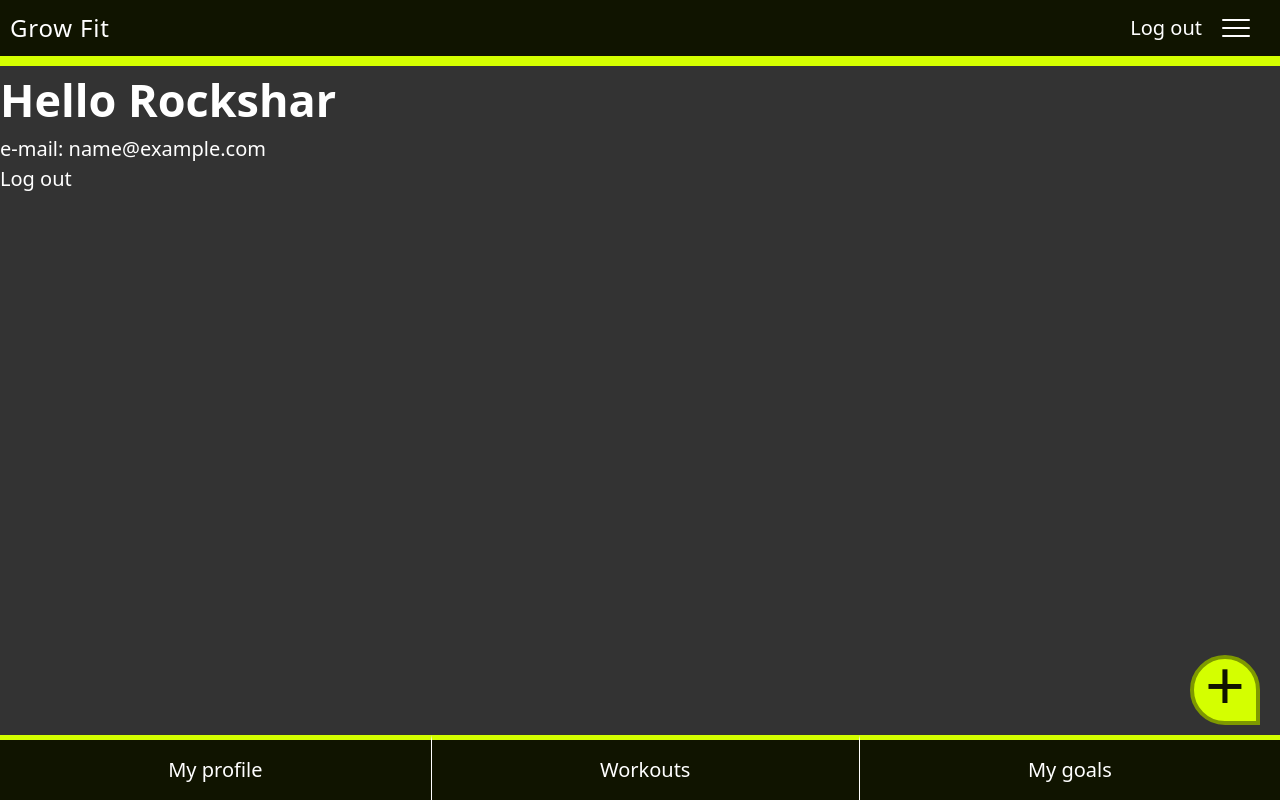
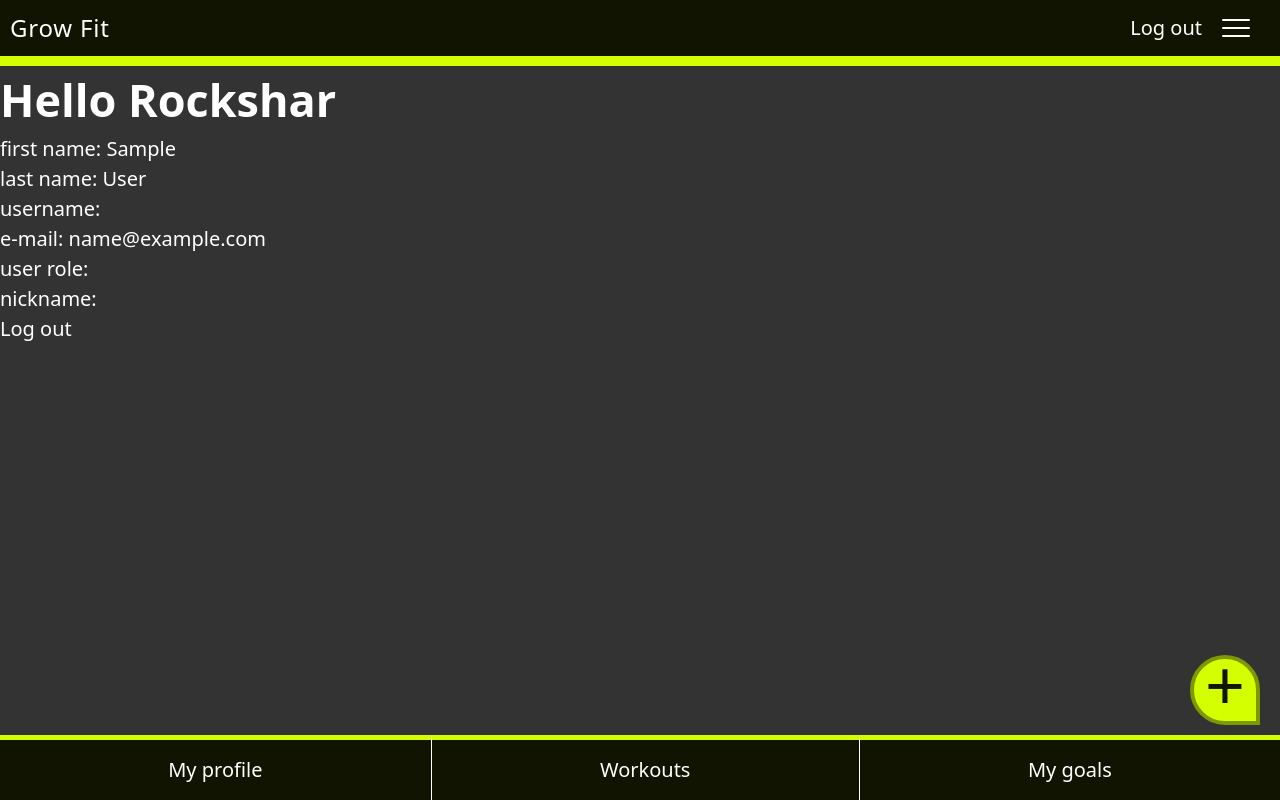
Before and after one commit to Joosthe/grow-fit-app, a React (Vite) app: page /profile in a window 1280 px wide. Built offline with nearby package versions, Linux system fonts and the light colour scheme; no server answers; sample sign-in values are in the browser's storage.

Commit message:
updates registerpage

```diff
--- a/src/Components/Pages/Userpages/ProfilePage.jsx
+++ b/src/Components/Pages/Userpages/ProfilePage.jsx
@@ -10,8 +10,17 @@ import Container from '../../Wrappers/Container';
 
   return(
     <Container>
+      <section>
+
+      </section>
       <h1 className="text-4xl font-semibold">Hello Rockshar</h1>
+      {console.log(currentUser)}
+      <p>first name: {currentUser.firstName}</p>
+      <p>last name: {currentUser.lastName}</p>
+      <p>username: {currentUser.userName}</p>
       <p>e-mail: {currentUser.email}</p>
+      <p>user role: {currentUser.userRoles}</p>
+      <p>nickname: {currentUser.nicknames}</p>
       <LogoutButton/>
     </Container>
   )
--- a/src/Components/Pages/Userpages/Registerpage.jsx
+++ b/src/Components/Pages/Userpages/Registerpage.jsx
@@ -16,28 +16,35 @@ function RegisterPage() {
   const { userRegister} = useUser();
   const [loading, setLoading] =  useState(false)
   const {setSuccesMessage, setErrorMessage} = useError();
-  const [isDone, setIsDone] = useState(false);
 
   const registerEmailRef = useRef();
   const registerPasswordRef =  useRef();
   const registerConfPasswordRef =  useRef();
+  const registeruserNameRef =  useRef();
 
   async function handleSubmit(e){
     e.preventDefault()
+    const email =  registerEmailRef.current.value
     const password = registerPasswordRef.current.value;
     const passwordConfirm = registerConfPasswordRef.current.value;
+    const username =  registeruserNameRef.current.value;
 
     if(password !== passwordConfirm){
       return setErrorMessage('Passwords do not match')
     }
+    if(username.length <= 0 ){
+      return setErrorMessage('username is not defined yet')
+    }
+
     if(password.length <= 6 || passwordConfirm.length <= 6 ){
       return setErrorMessage('password should be longer then 6 characters')
     }
     try{
       setLoading(true);
       await userRegister(
-        registerEmailRef.current.value,
-        registerPasswordRef.current.value
+        email,
+        password,
+        username
       )
     }catch(err){
       if(err.message){
@@ -47,7 +54,6 @@ function RegisterPage() {
         return setErrorMessage('failed to sign in')
       }
     }
-
     setLoading(false);
     setSuccesMessage('you have created a new user')
     history.push('/profile');
@@ -61,6 +67,10 @@ function RegisterPage() {
           <div className="form-group" id="registeremail">
             <label>E-mail</label>
             <input type="email" ref={registerEmailRef} required/>
+          </div>
+          <div className="form-group" id="registerusername">
+            <label>Username</label>
+            <input type="text" ref={registeruserNameRef} required/>
           </div>
           <div className="form-group" id="registerpassword">
             <label>Password</label>
--- a/src/Contexts/userContext.jsx
+++ b/src/Contexts/userContext.jsx
@@ -11,18 +11,17 @@ export function useUser(){
 }
 
 export const UserProvider = ({children}) => {
-  const [userError, setUserError] = useState('')
   const [currentUser, setCurrentUser] = useState(
     JSON.parse(localStorage.getItem('currentUser'))
   );
-  function userRegister(email, password){
+  function userRegister(email, password, username){
+    console.log(username);
     try{
       auth.createUserWithEmailAndPassword(email,password);
     }catch(err){
-      alert('help')
       return console.log('contest',err);
     }
-    return getData(createUserQuery(email)).then(
+    return getData(createUserQuery(email, username)).then(
       data => {
         getData(publishCreatedUserQuery(data.createApp_User.id)).then(
         data =>{
@@ -51,7 +50,6 @@ export const UserProvider = ({children}) => {
 
   const exportedvalues =  {
     currentUser,
-    userError,
     userRegister,
     userLogin,
     userLogout
--- a/src/Queries/createUserQuery.js
+++ b/src/Queries/createUserQuery.js
@@ -1,14 +1,12 @@
-export function createUserQuery(email){
+export function createUserQuery(email, username){
   return `mutation{
   createApp_User(data: {
     email: "${email}",
     nicknames: Newbie,
-    userRoles: sporter
+    userRoles: sporter,
+    userName: "${username}"
   }) {
     id
-    email
-    nicknames
-    userRoles
   }
 }`
 };
@@ -17,10 +15,16 @@ export function publishCreatedUserQuery(id){
   return `
   mutation {
     publishApp_User(where: { id: "${id}" }, to: PUBLISHED) {
-      id
-      email
-      nicknames
-      userRoles
+      id,
+      firstName,
+      lastName,
+      email,
+      userName,
+      userRoles,
+      nicknames,
+      userprofileimg{
+        url
+      }
     }
   }`
 }
--- a/src/Queries/getUserQuery.js
+++ b/src/Queries/getUserQuery.js
@@ -2,9 +2,15 @@ export function getUserQuery(email){
   return `query{
     app_User(where:{email: "${email}"}){
       id,
+      firstName,
+      lastName,
       email,
       userName,
-      userRoles
+      userRoles,
+      nicknames,
+      userprofileimg{
+        url
+      }
     }
   }`
 }
```
